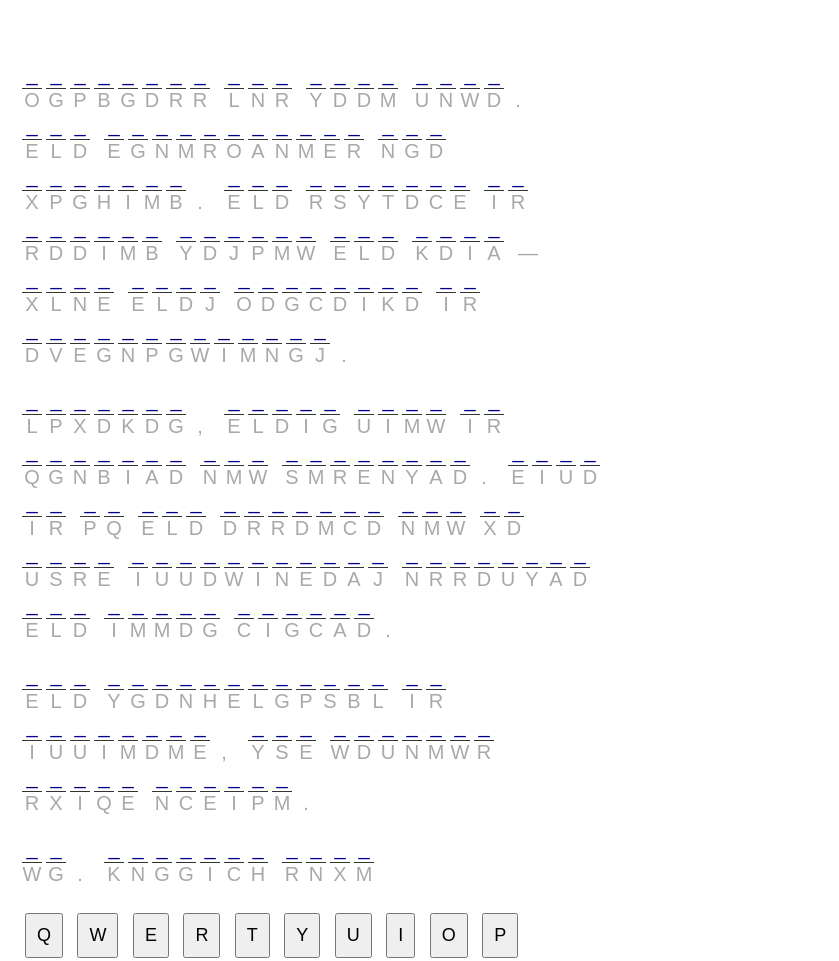
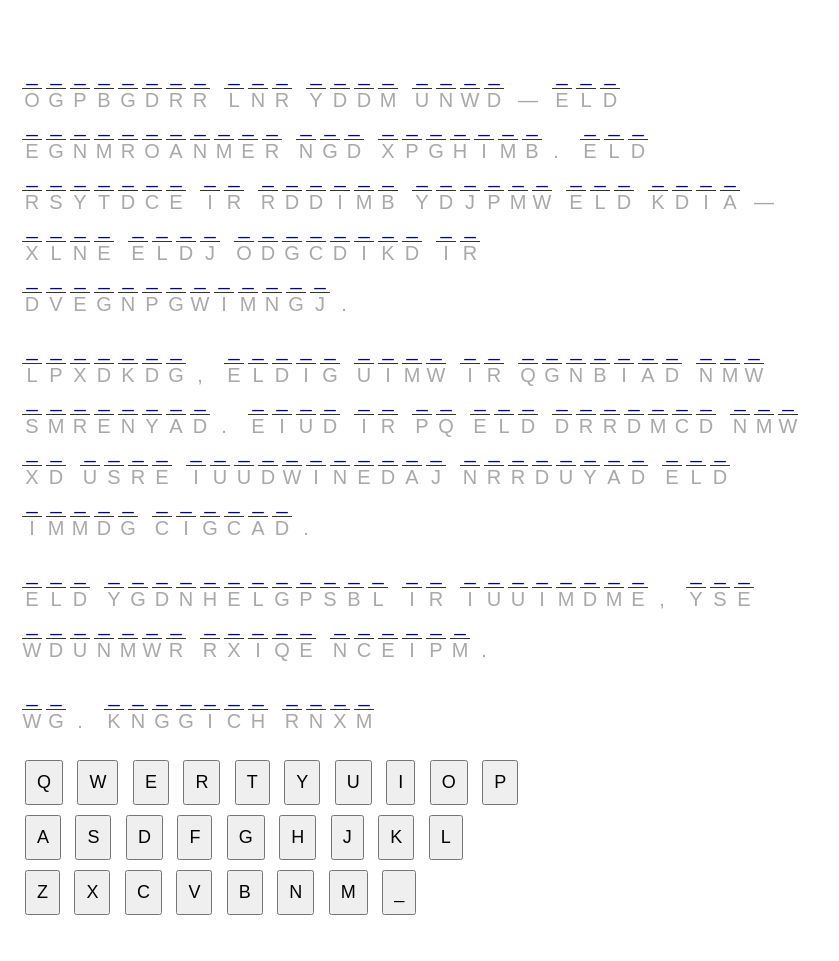
Before and after one commit to dgarkavenko/dgarkavenko.github.io, a plain HTML site: page index.html in a window 1280 px wide. Shown: the top 961 px of the page, without its empty margins (0-839 px from the left). After the commit the page ends 940 px from the top, so only its background shows below. Drawn offline with Linux system fonts and the light colour scheme.

Commit message:
max-width

```diff
--- a/cryptogram.js
+++ b/cryptogram.js
@@ -1,7 +1,7 @@
 // cryptogram.js
 
 const secretPhrase = `
-Progress has been made. The transplants are working. The subject is seeing beyond the veil — what they perceive is extraordinary.
+Progress has been made — the transplants are working. The subject is seeing beyond the veil — what they perceive is extraordinary.
 However, their mind is fragile and unstable. Time is of the essence and we must immediately assemble the Inner Circle.
 The breakthrough is imminent, but demands swift action.
 Dr. Varrick Sawn`.toUpperCase();
--- a/index.html
+++ b/index.html
@@ -13,7 +13,7 @@
             margin: 20px 0;
             font-size: 20px;
             text-transform: uppercase;
-            max-width: 600px;
+            max-width: 800px;
         }
         .cryptogram-letter {
             display: inline-block;
```
